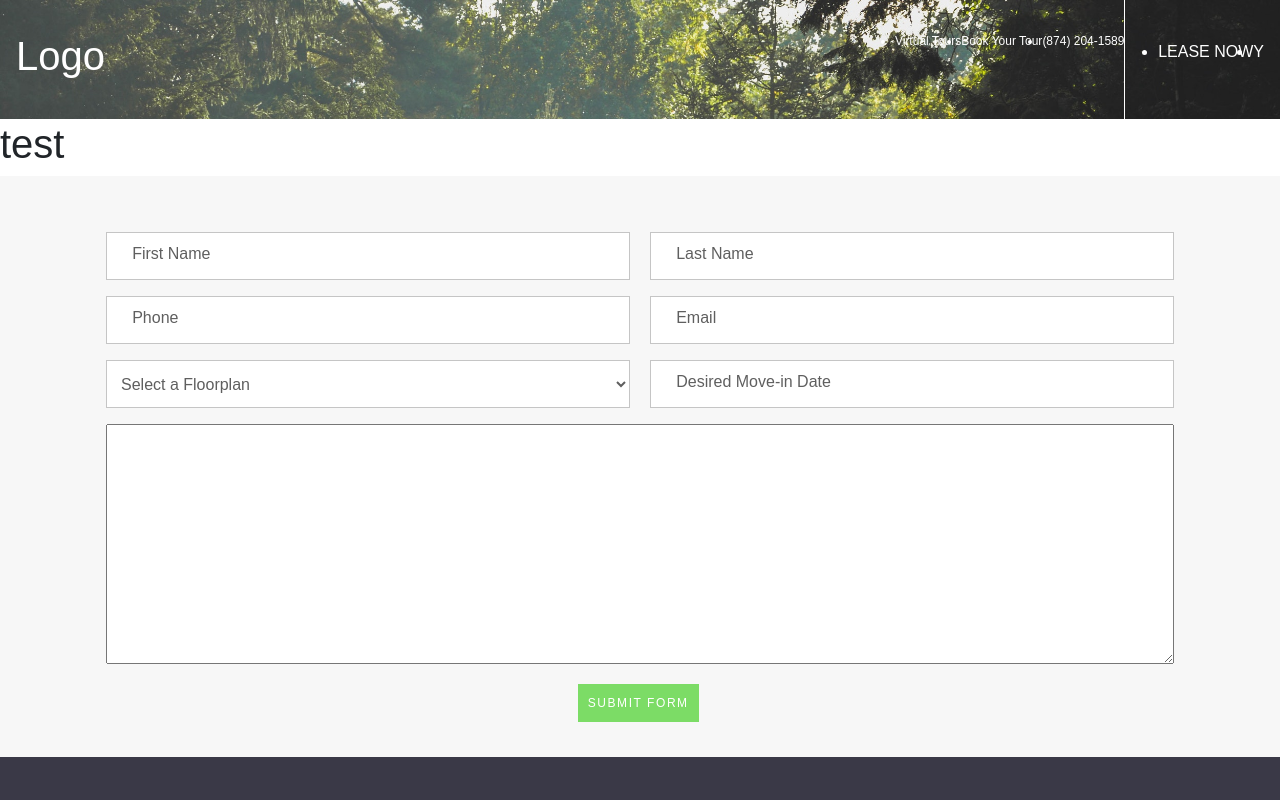
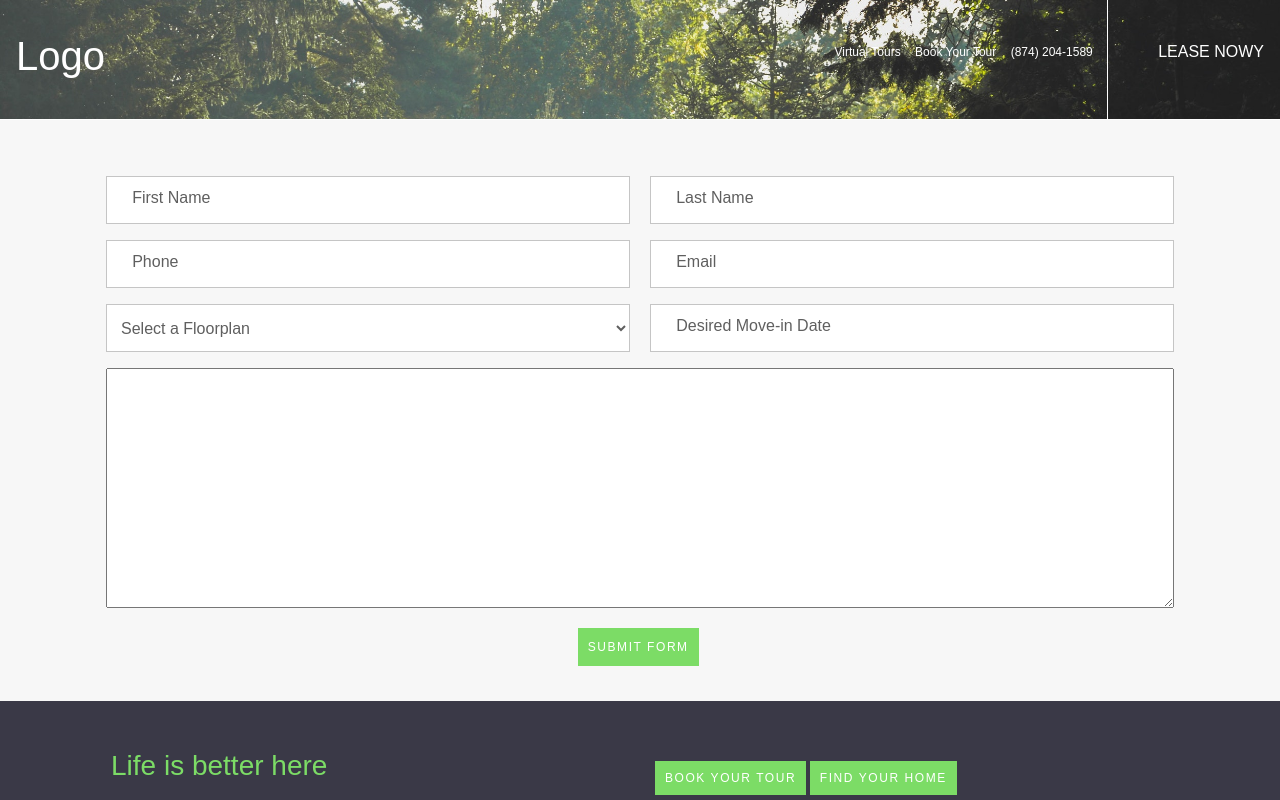
Before and after one commit to sprinzs123/luxury-housing, a React (Create React App) app: page /contact in a window 1280 px wide. Shown: the top 800 px of the page. Built offline with nearby package versions, Linux system fonts and the light colour scheme.

Commit message:
modal in contact page works

```diff
--- a/public/index.html
+++ b/public/index.html
@@ -16,13 +16,8 @@
   </head>
   <body>
     <noscript>You need to enable JavaScript to run this app.</noscript>
-    <div id="nav-bar"></div>
-    <div class="content">
-      <div id="test"></div>
-      <div id="contact"></div>
-      <div id="about"></div>
+
       <div id="root"></div>
-      <div id="footer"></div>
     </div>
 
   </body>
--- a/src/components/NavBar.js
+++ b/src/components/NavBar.js
@@ -1,77 +1,104 @@
 import React, { Component } from "react";
 import "../styles/NavBar.css";
 
-
 class ShowNav extends Component {
 	constructor() {
-        super()
+		super();
 		this.state = {
 			showModal: false,
-            toggleButton: 'Y'
-        }
+			toggleButton: "Y",
+		};
 	}
 
+	changeView = () => {
+		const toggleState = this.state.toggleButton;
+		const notNavBar = document.querySelector(".content");
+		const modal = document.querySelector(".nav-modal");
 
-    changeView = () => {
-        const toggleState = this.state.toggleButton
-        const notNavBar = document.querySelector('.content')
-        const modal = document.querySelector('.nav-modal')
-
-        if (toggleState === 'X') {
+		if (toggleState === "X") {
 			this.setState({
-                toggleButton: 'Y',
-                showModal : true
-            })
-            notNavBar.style.display = 'inline'
+				toggleButton: "Y",
+				showModal: true,
+			});
+            notNavBar.style.display = "inline";
+            modal.style.display = 'none';
 
 		}
-        if (toggleState === 'Y') {
+		if (toggleState === "Y") {
 			this.setState({
-                toggleButton: 'X',
-                showModal : false
-            })
-            notNavBar.style.display = 'none'
-            console.log(modal)
+				toggleButton: "X",
+				showModal: false,
+			});
+            notNavBar.style.display = "none";
+            modal.style.display = 'inline';
 		}
+	};
+
+	Modal() {
+		return (
+			<div className="nav-modal">
+				<div className="nav-modal-flex">
+					<ul className="modal-text">
+						<li>Home</li>
+						<li>Amenities</li>
+						<li>Neighborhood</li>
+						<li>Gallery</li>
+						<li>Residents</li>
+						<li>Contact</li>
+					</ul>
+				</div>
+			</div>
+		);
 	}
-
 
 	render() {
 		return (
-            <div className='nav-bar-all'>
-                <nav className='nav-only' style={{backgroundImage: `url(${this.props.bannerImg})`}}>
+			<div className="nav-bar-all">
+				<nav
+					className="nav-only"
+					style={{ backgroundImage: `url(${this.props.bannerImg})` }}
+				>
 					<div className="nav-items">
 						<div className="log-nav">
 							<h1>Logo</h1>
 						</div>
-                        <div className='nav-links'>
-                            <ul className="d-flex">
-                                <li className='small-text'>Virtual Tours</li>
-                                <li className='small-text'>Book Your Tour</li>
-                                <li className='small-text'>(874) 204-1589</li>
+						<div className="nav-links">
+							<ul className="d-flex align-items-center">
+								<li className="small-text">Virtual Tours</li>
+								<li className="small-text">Book Your Tour</li>
+								<li className="small-text">(874) 204-1589</li>
 							</ul>
 						</div>
-
 					</div>
 					<div className="nav-toggle">
 						<ul className="nav-btn">
-                            <li className='lease-text'>LEASE NOW</li>
-                            <li onClick={this.changeView} className='toggle-btn'>{this.state.toggleButton}</li>
+							<li className="lease-text">LEASE NOW</li>
+							<li
+								onClick={this.changeView}
+								className="toggle-btn"
+							>
+								{this.state.toggleButton}
+							</li>
 						</ul>
 					</div>
 				</nav>
-                <div className='modal-parent'>
+				<div className="modal-parent">
+					<div className="nav-modal">
+						<div className="nav-modal-flex">
+							<ul className="modal-text">
+								<li>Home</li>
+								<li>Amenities</li>
+								<li>Neighborhood</li>
+								<li>Gallery</li>
+								<li>Residents</li>
+								<li>Contact</li>
+							</ul>
 						</div>
-                <h1 styles={{background: 'red'}}>test</h1>
 					</div>
-        )
+				</div>
+			</div>
+		);
 	}
 }
 
-
-
-
-
-
-
 export default ShowNav;
--- a/src/pages/Contact.js
+++ b/src/pages/Contact.js
@@ -10,8 +10,10 @@ export default class contact extends Component {
         return (
             <div>
                 < NavBar bannerImg = {BannerLogo}  />
-                < ContactForm />
-                < Footer />
+                <div className="content">
+                    < ContactForm />
+                    < Footer />
+                </div>
             </div>
         )
     }
--- a/src/styles/NavBar.css
+++ b/src/styles/NavBar.css
@@ -11,8 +11,12 @@ nav{
     align-items: center;
 }
 
+li{
+    list-style: none;
+}
+
 .nav-items{
-    flex: 8;
+    flex: 7;
     display: flex;
     justify-content: space-between;
 }
@@ -24,6 +28,7 @@ nav{
 .nav-links > li{
     margin-right: 1em;
     display: flex;
+
     flex: 10
 }
 
@@ -34,6 +39,10 @@ nav{
 .nav-btn{
     display: flex;
     justify-content: end;
+}
+
+.small-text{
+    margin-right: 1.2em;
 }
 
 
```
Also changed, not shown: 1 other file (tests, documents, lock files or other folders). Lines whose indentation alone changed are shown as unchanged.
